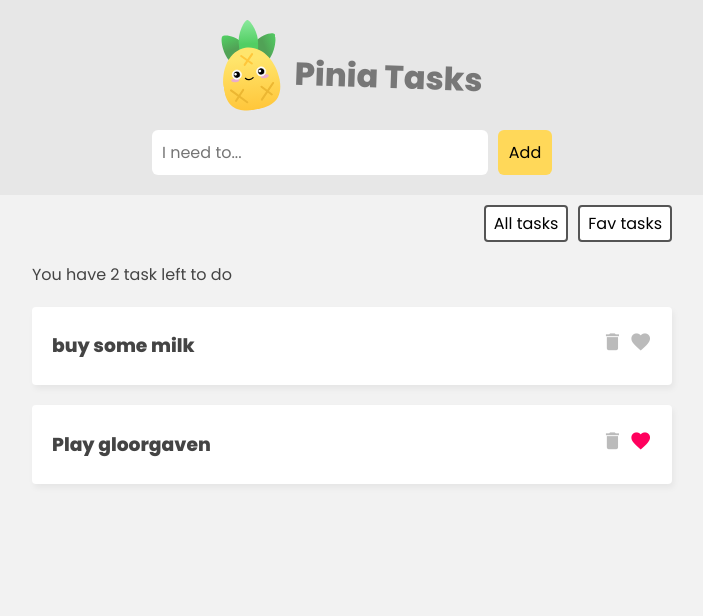
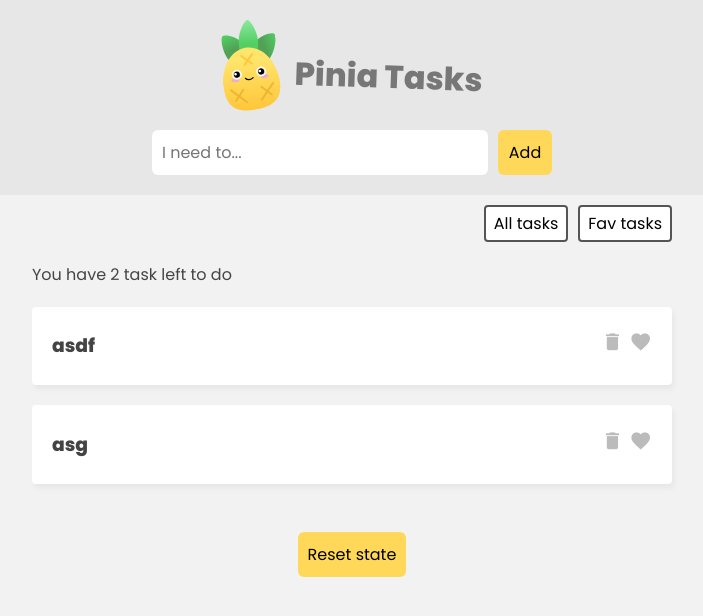
Before and after one commit to thoriqdharmawan/pinia-tasks, a Vue app: page / in a window 1280 px wide. Shown: the top 616 px of the page, without its empty margins (288-991 px from the left). Built offline with nearby package versions, Linux system fonts and the light colour scheme; data requests are answered from the project's data file.

Commit message:
feat(store): implement async function

```diff
--- /dev/null
+++ b/data/db.json
@@ -0,0 +1,14 @@
+{
+  "tasks": [
+    {
+      "id": "781386",
+      "title": "asdf",
+      "isFav": false
+    },
+    {
+      "id": "451555",
+      "title": "asg",
+      "isFav": false
+    }
+  ]
+}
--- a/src/App.vue
+++ b/src/App.vue
@@ -1,5 +1,5 @@
 <template>
-  <div>
+  <main>
     <header>
       <img src="./assets/pinia-logo.svg" alt="Pinia Logo" />
       <h1>Pinia Tasks</h1>
@@ -9,6 +9,7 @@
       <TaskForm />
     </div>
 
+    <div class="loading" v-if="loading">Loading tasks...</div>
 
     <nav class="filter">
       <button @click="filter = 'all'">All tasks </button>
@@ -16,19 +17,23 @@
     </nav>
 
     <div class="task-list" v-if="filter === 'all'">
-      <p>You have {{ taskStore.totalCount }} task left to do</p>
-      <div v-for="task in taskStore.tasks">
+      <p>You have {{ totalCount }} task left to do</p>
+      <div v-for="task in tasks">
         <TaskDetails :task="task" />
       </div>
     </div>
 
     <div class="task-list" v-if="filter === 'favs'">
-      <p>You have {{ taskStore.favCount }} task left to do</p>
-      <div v-for="task in taskStore.favs">
+      <p>You have {{ favCount }} task left to do</p>
+      <div v-for="task in favs">
         <TaskDetails :task="task" />
       </div>
     </div>
-  </div>
+
+    <div class="reset">
+      <button @click="taskStore.$reset">Reset state</button>
+    </div>
+  </main>
 </template>
 
 <script>
@@ -36,6 +41,7 @@ import { ref } from 'vue';
 import TaskDetails from './components/TaskDetails.vue'
 import { useTaskStore } from './stores/TaskStore'
 import TaskForm from './components/TaskForm.vue'
+import { storeToRefs } from 'pinia';
 
 
 export default {
@@ -43,9 +49,13 @@ export default {
   setup() {
     const taskStore = useTaskStore()
 
+    const { tasks, loading, totalCount, favCount, favs } = storeToRefs(taskStore)
+
+    taskStore.getTasks()
+
     const filter = ref('all')
 
-    return { taskStore, filter }
+    return { taskStore, filter, tasks, loading, totalCount, favCount, favs }
   }
 }
 </script>
--- a/src/assets/main.css
+++ b/src/assets/main.css
@@ -109,3 +109,30 @@ form input {
   color: #555;
   font-size: 1em;
 }
+
+/* loading state */
+.loading {
+  max-width: 640px;
+  border: 1px solid #ffd859;
+  background: #ffe9a0;
+  color: #3a3a3a;
+  padding: 5px 0;
+  text-align: center;
+  margin: 30px auto;
+}
+
+.reset {
+  display: flex;
+  justify-content: center;
+  margin-top: 3rem;
+}
+
+.reset button {
+  background: #ffd859;
+  border: 0;
+  padding: 10px;
+  font-family: "Poppins";
+  border-radius: 6px;
+  cursor: pointer;
+  font-size: 1em;
+}
--- a/src/components/TaskForm.vue
+++ b/src/components/TaskForm.vue
@@ -20,7 +20,7 @@ export default {
         taskStore.addTask({
           title: newTask.value,
           isFav: false,
-          id: Math.floor(Math.random() * 1000000)
+          id: `${Math.floor(Math.random() * 1000000)}`
         })
         newTask.value = ""
       }
--- a/src/stores/TaskStore.js
+++ b/src/stores/TaskStore.js
@@ -2,10 +2,8 @@ import { defineStore } from "pinia";
 
 export const useTaskStore = defineStore("taskStore", {
   state: () => ({
-    tasks: [
-      { id: 1, title: "buy some milk", isFav: false },
-      { id: 2, title: "Play gloorgaven", isFav: true },
-    ],
+    tasks: [],
+    loading: false,
   }),
   getters: {
     favs() {
@@ -21,17 +19,55 @@ export const useTaskStore = defineStore("taskStore", {
     },
   },
   actions: {
-    addTask(task) {
+    async getTasks() {
+      this.loading = true;
+
+      // get data from json file using json server
+      const res = await fetch("http://localhost:3000/tasks");
+      const data = await res.json();
+
+      this.tasks = data;
+      this.loading = false;
+    },
+    async addTask(task) {
       this.tasks.push(task);
+
+      const res = await fetch("http://localhost:3000/tasks", {
+        method: "POST",
+        body: JSON.stringify(task),
+        headers: { "Content-Type": "application/json" },
+      });
+
+      if (res.error) {
+        console.log(res.error);
+      }
     },
-    deleteTask(id) {
+    async deleteTask(id) {
       this.tasks = this.tasks.filter((t) => {
         return t.id !== id;
       });
+
+      const res = await fetch("http://localhost:3000/tasks/" + id, {
+        method: "DELETE",
+      });
+
+      if (res.error) {
+        console.log(res.error);
+      }
     },
-    toggleFav(id) {
+    async toggleFav(id) {
       const task = this.tasks.find((t) => t.id === id);
       task.isFav = !task.isFav;
+
+      const res = await fetch("http://localhost:3000/tasks/" + id, {
+        method: "PATCH",
+        body: JSON.stringify({ isFav: task.isFav }),
+        headers: { "Content-Type": "application/json" },
+      });
+
+      if (res.error) {
+        console.log(res.error);
+      }
     },
   },
 });
```
